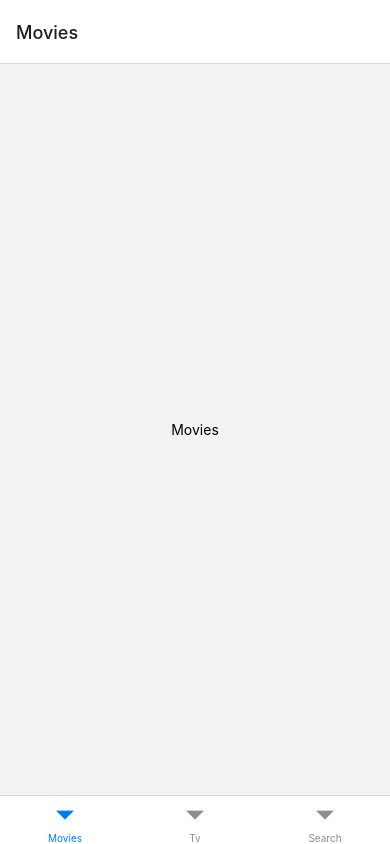
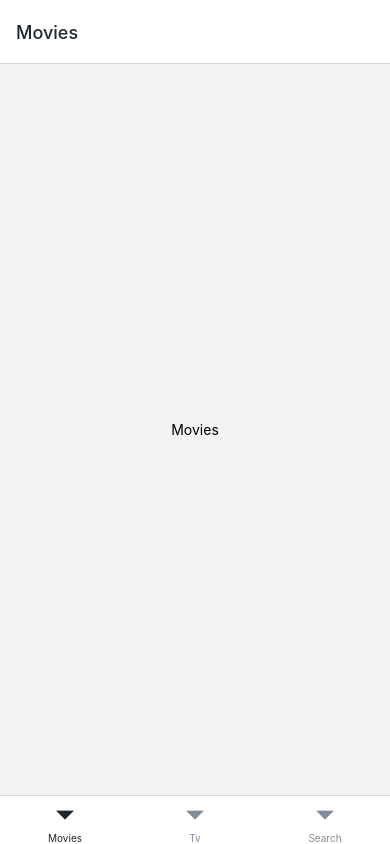
Before and after one commit to U-gummy/app_noovies, a React Native app: screen / in a window 390 px wide. Built offline with nearby package versions, Linux system fonts and the light colour scheme.

Commit message:
:lipstick: Add: 다크모드(useColorScheme) 적용

```diff
--- /dev/null
+++ b/colors.js
@@ -0,0 +1,4 @@
+export const COLORS = {
+  yellow: "#ffa801",
+  black: "#1e272e",
+};
--- a/navigation/Tabs.js
+++ b/navigation/Tabs.js
@@ -1,16 +1,43 @@
 import React from "react";
+import { Text, View } from "react-native";
 import { createBottomTabNavigator } from "@react-navigation/bottom-tabs";
+import { useColorScheme } from "react-native";
 
 import Movies from "../screens/Movies";
 import Tv from "../screens/Tv";
 import Search from "../screens/Search";
+import { COLORS } from "../colors";
 
 const Tab = createBottomTabNavigator();
 
 const Tabs = () => {
+  const isDark = useColorScheme() === "dark";
+
   return (
-    <Tab.Navigator>
-      <Tab.Screen name="Movies" component={Movies} />
+    <Tab.Navigator
+      screenOptions={{
+        tabBarStyle: { backgroundColor: isDark ? COLORS.black : "#fff" },
+        tabBarActiveTintColor: isDark ? COLORS.yellow : COLORS.black,
+        tabBarInactiveTintColor: isDark ? "#d2dae2" : "#808e9b",
+        headerStyle: {
+          backgroundColor: isDark ? COLORS.black : "#fff",
+        },
+        headerTitleStyle: {
+          color: isDark ? "#fff" : COLORS.black,
+        },
+      }}
+    >
+      <Tab.Screen
+        name="Movies"
+        component={Movies}
+        options={{
+          headerRight: () => (
+            <View>
+              <Text style={{ color: "#fff" }}>삭제</Text>
+            </View>
+          ),
+        }}
+      />
       <Tab.Screen name="Tv" component={Tv} />
       <Tab.Screen name="Search" component={Search} />
     </Tab.Navigator>
```
